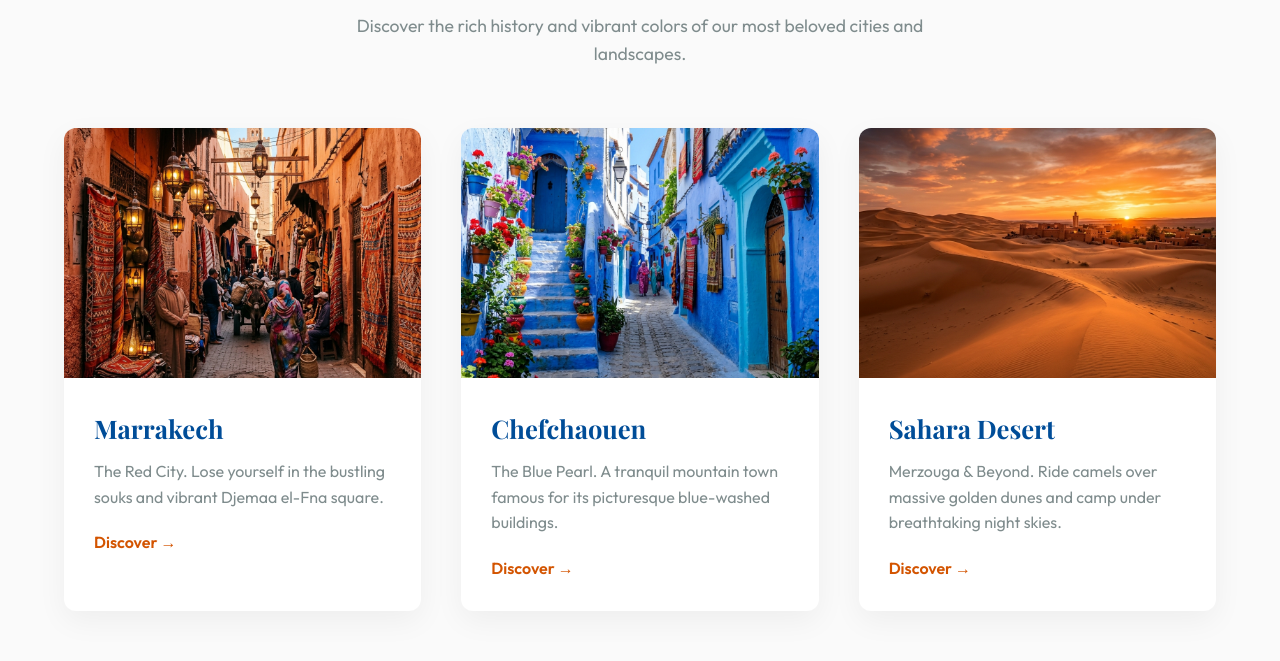
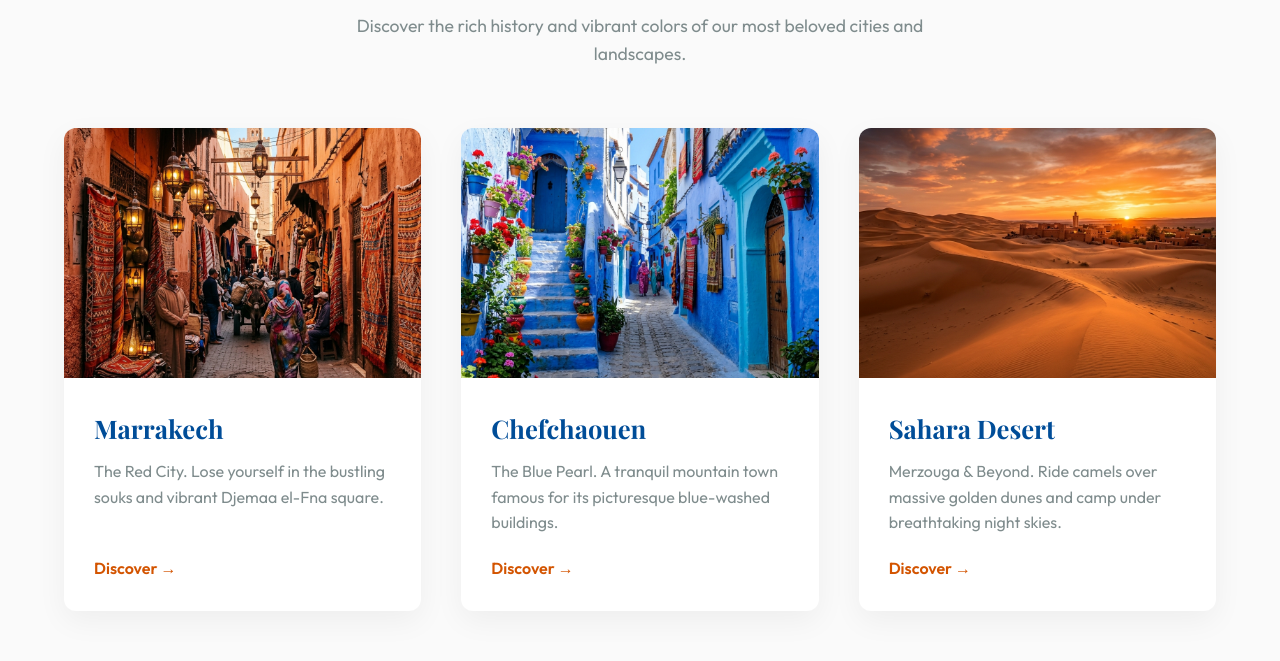
Before and after one commit to Marcelass1/Morocco-Toristics, a website built with Vite: page index.html in a window 1280 px wide. Shown: the part 980-1641 px from the top of the page. Built offline with nearby package versions, Linux system fonts and the light colour scheme.

Commit message:
Fix flex alignment so destination card Discover links align at the bottom

```diff
--- a/style.css
+++ b/style.css
@@ -297,6 +297,8 @@ a {
   box-shadow: 0 10px 30px rgba(0,0,0,0.05);
   transition: var(--transition);
   cursor: pointer;
+  display: flex;
+  flex-direction: column;
 }
 
 .destination-card:hover {
@@ -308,6 +310,7 @@ a {
   width: 100%;
   height: 250px;
   overflow: hidden;
+  flex-shrink: 0;
 }
 
 .card-img-wrap img {
@@ -323,6 +326,9 @@ a {
 
 .card-content {
   padding: 30px;
+  display: flex;
+  flex-direction: column;
+  flex-grow: 1;
 }
 
 .card-content h3 {
@@ -342,6 +348,7 @@ a {
   color: var(--c-primary);
   display: inline-flex;
   align-items: center;
+  margin-top: auto;
 }
 .destination-card:hover .card-link {
   color: var(--c-primary-hover);
```
